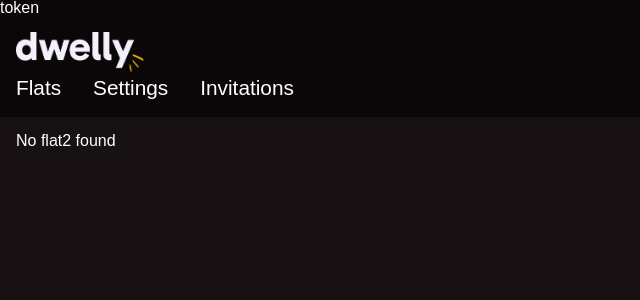
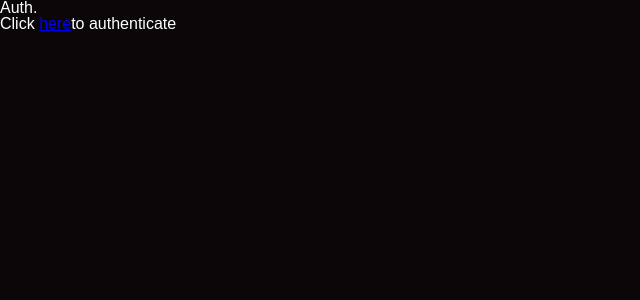
Before and after one commit to Formula-Thoughts/flatshare-extension, a React (Create React App) app in the folder client/: page / in a window 1280 px wide. Shown: the top 300 px of the page, without its empty margins (0-640 px from the left). Built offline with nearby package versions, Linux system fonts and the light colour scheme; the HTML template or start-up script is replaced by a standard one.

Commit message:
Progress

```diff
--- a/client/src/App.tsx
+++ b/client/src/App.tsx
@@ -7,16 +7,17 @@ import { useEffect, useState } from "react";
 import Landing from "./views/Landing";
 import Settings from "./views/Settings";
 import Invitations from "./views/Invitations";
+import Auth from "./views/Auth";
 
 function App() {
   // const [isLoading, setIsLoading] = useState(true);
   const navigate = useNavigate();
   const state = useFlats();
-  const [token, setToken] = useState("");
   let url;
   const setActiveUrl = () => {
     chrome.tabs.query({ active: true, lastFocusedWindow: true }, (tabs) => {
       url = tabs[0].url;
+
       if (url) {
         const getPropertyProvider = (url: string) => {
           if (url?.includes("https://www.rightmove.co.uk/properties/")) {
@@ -63,27 +64,43 @@ function App() {
       url?.includes("https://www.openrent.co.uk/property-to-rent/")
     ) {
       navigate("/FlatView");
-    } else if (url?.includes("flatiniToken")) {
-      setToken(url?.split("flatiniToken=")[1]);
+    } else if (url?.includes("https://localhost:3000/")) {
+      authenticate();
     } else {
       navigate("/");
     }
   };
 
-  // // Listens to changes on tabs
-  // chrome.tabs.onUpdated.addListener(async (tabId, info, tab) => {
-  //   console.log("updating tab2", tab);
-  //   defaultNavigation(tab.url);
-  // });
+  const authenticate = () => {
+    chrome.tabs.query({ active: true, lastFocusedWindow: true }, (tabs) => {
+      async function getAuthenticationDetails() {
+        const authDetails = await chrome.scripting.executeScript({
+          target: { tabId: tabs[0].id as number },
+          func: () => {
+            return JSON.stringify(localStorage);
+          },
+        });
+        console.log("test", JSON.parse((authDetails as any)[0].result));
 
-  // // Reads changes when active tab changes
-  // chrome.tabs.onActivated.addListener(function (activeInfo) {
-  //   // Gets the URL of the active tab
-  //   chrome.tabs.query({ active: true, lastFocusedWindow: true }, (tabs) => {
-  //     let url = tabs[0].url;
-  //     defaultNavigation(url);
-  //   });
-  // });
+        console.log("tye", typeof (authDetails as any)[0].result);
+
+        if ((authDetails as any)[0].result !== "{}") {
+          console.log("tye val", (authDetails as any)[0].result);
+
+          localStorage.setItem(
+            "flatini-auth",
+            JSON.stringify((authDetails as any)[0].result)
+          );
+        } else {
+          localStorage.removeItem("flatini-auth");
+        }
+      }
+      getAuthenticationDetails();
+    });
+  };
+
+  const getAuthDetailsFromExtensionStorage = () =>
+    localStorage.getItem("flatini-auth") || null;
 
   useEffect(() => {
     chrome.tabs.onCreated.addListener(function () {
@@ -101,9 +118,17 @@ function App() {
     });
   }, []);
 
+  if (!getAuthDetailsFromExtensionStorage()) {
+    return (
+      <Routes>
+        <Route path="/" element={<Auth />} />
+      </Routes>
+    );
+  }
+
   return (
     <>
-      <p>token{token}</p>
+      <p>authDetails {JSON.stringify(getAuthDetailsFromExtensionStorage())}</p>
       {state.activeUrl ? (
         <Routes>
           {/* <Route path="/" element={<Landing />} /> */}
--- /dev/null
+++ b/client/src/views/Auth.tsx
@@ -0,0 +1,18 @@
+import React from "react";
+
+const Auth = () => {
+  return (
+    <div>
+      Auth.{" "}
+      <div>
+        Click{" "}
+        <a href="https://localhost:3000/" target="_blank">
+          here
+        </a>
+        to authenticate
+      </div>
+    </div>
+  );
+};
+
+export default Auth;
```
Also changed, not shown: client/manifest.json.
